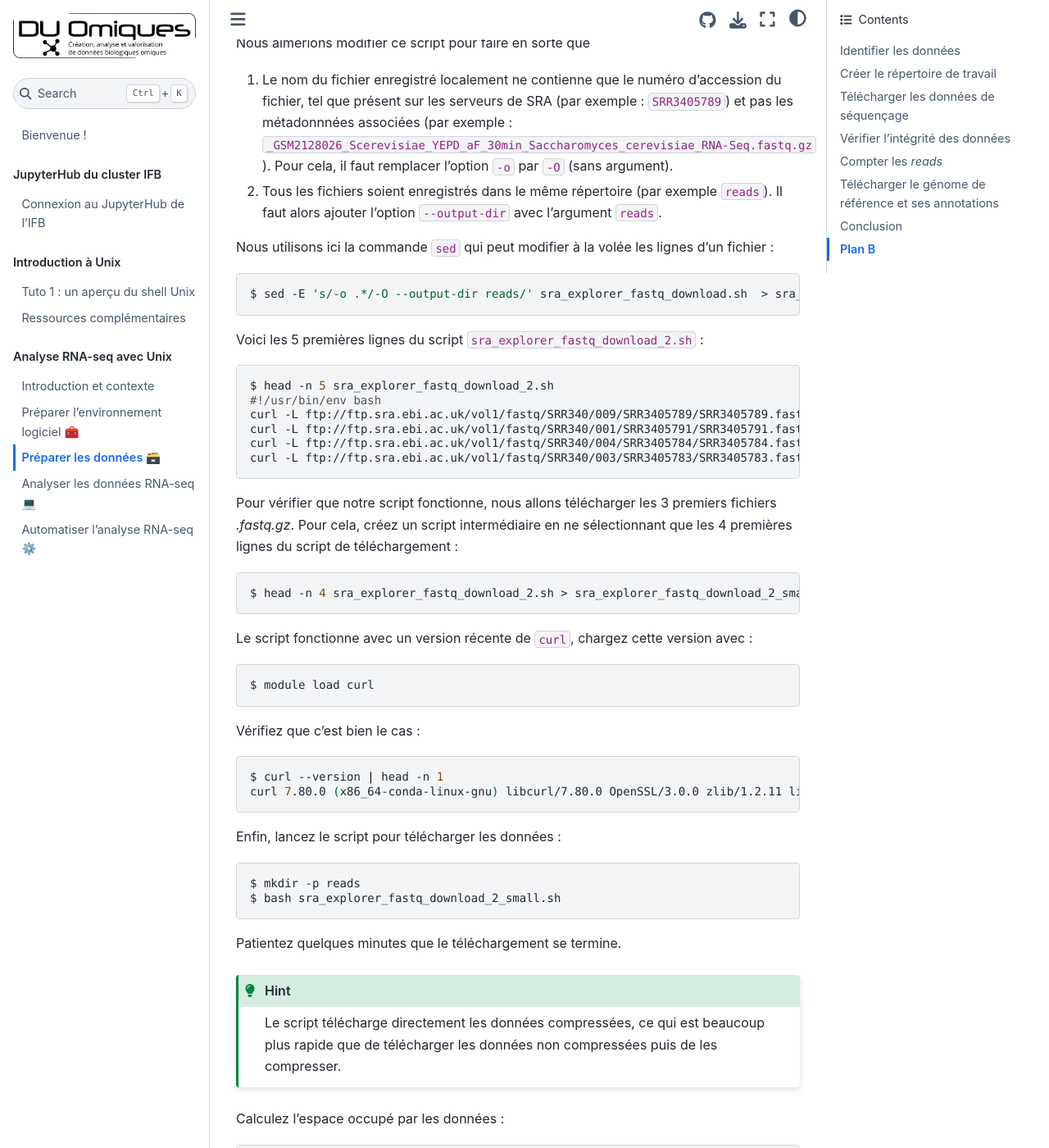
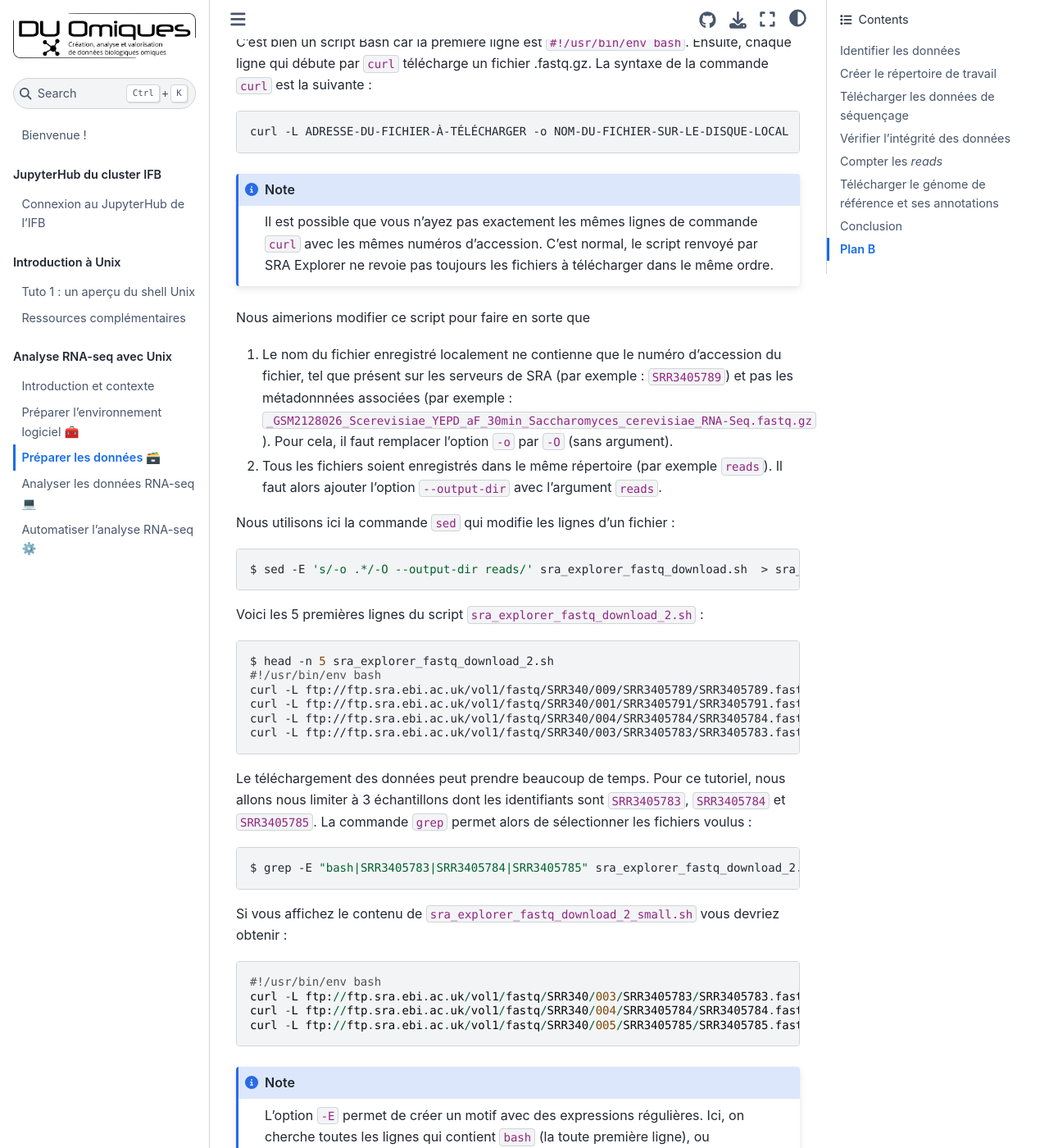
Before and after one commit to pierrepo/unix-tutorial, a Jupyter Book: the page built from tuto2/2_preparer_donnees.md, in a window 1280 px wide and 1400 px high, scrolled down 4973 px. Shown: the whole window at 82% size. Built offline with Jupyter Book 1.0.4 settings and Sphinx 7.4.7 and the Sphinx Book theme 1.1.4, drawn with Linux system fonts in a browser that asks for light colours; some of the changed text lies outside the part shown.

Commit message:
Fix multiple typos and fix file download

````diff
--- a/tuto2/2_preparer_donnees.md
+++ b/tuto2/2_preparer_donnees.md
@@ -23,12 +23,16 @@ $ mkdir -p /shared/projects/202304_duo/$USER/rnaseq
 $ cd /shared/projects/202304_duo/$USER/rnaseq
 ```
 
-Ici, `$USER` va automatiquement être remplacé par votre nom d'utilisateur. Vous n'avez rien à faire.
-
 ```{admonition} Rappel
 :class: tip
 Ne tapez pas le caractère `$` en début de ligne et faites bien attention aux majuscules et au minuscules.
 ```
+
+```{note}
+- Ici, `$USER` va automatiquement être remplacé par votre nom d'utilisateur. Vous n'avez rien à faire.
+- L'option `-p` de `mkdir` évite de déclencher un message d'erreur si le répertoire que vous souhaitez créer existe déjà. Cette option est utile si vous exécutez plusieurs fois cette commande.
+```
+
 
 ## Télécharger les données de séquençage
 
@@ -37,6 +41,12 @@ L'article de Kelliher *et al.* nous a fourni le numéro du projet sur GEO. Cepen
 - *Cryptococcus neoformans var. grubii*.
 
 Nous nous intéressons uniquement aux données de *Saccharomyces cerevisiae* que nous allons devoir sélectionner.
+
+```{attention}
+Nous présentons ici 2 méthodes pour télécharger les fichiers *.fastq.gz*. La méthode 2 est beaucoup plus rapide, c'est la méthode que vous utiliserez pendant le TP. Vous pourrez bien sûr revenir à la méthode 1 plus tard si vous le souhaitez.
+
+➡️ [**Cliquez-ici pour aller directement à la méthode 2**](label:datamethode2) ⬅️
+```
 
 ### Méthode 1 : SRA Run Selector
 
@@ -87,13 +97,6 @@ Créez ensuite un fichier qui ne va contenir que les 3 premiers échantillons av
 $ grep "Saccharomyces cerevisiae" SraRunTable.txt | cut -d"," -f1 | head -n 3 > runs_scere_small.txt
 ```
 
-```{attention}
-À partir de maintenant, n'exécutez plus les commandes suivantes car le téléchargement et la compression des données vont prendre plusieurs dizaines de minutes. Lisez les commandes proposées et essayez de comprendre ce qu'elles font.
-
-Reprenez l'exécution des commandes à la méthode 2.
-```
-
-
 Téléchargez les fichiers fastq associés aux 3 premiers échantillons :
 
 ```bash
@@ -154,11 +158,11 @@ Sur le site [SRA Explorer](https://sra-explorer.info/) :
 1. Vous obtenez ensuite 74 réponses qui correspondent aux différents fichiers / échantillons.
 1. Affinez les réponses en tapant « Scerevisiae » dans le champ « Filter results: ». Vous devriez obtenir 50 résultats.
 1. Sélectionnez tous les résultats en cliquant sur le case vide à droite de *Title*.
-1. Cliquez sur le bouton « Add 50 to collection ».
+1. Cliquez sur le bouton bleu « Add 50 to collection ».
 1. Cliquez ensuite en haut à droite sur le bouton bleu « 50 saved datasets ».
 1. Cliquez enfin sur « Bash script for downloading FastQ files ».
-1. Téléchargez sur votre **machine locale** le script qui vous permettra de télécharger tous les fichiers fastq (`sra_explorer_fastq_download.sh`).
-1. Importer ce script dans l'interface JupyterLab du cluster IFB, dans votre répertoire projet.
+1. Cliquez sur le bouton « Download » pour enregistrer sur votre **machine locale** le script qui permettra de télécharger tous les fichiers .fastq.gz (`sra_explorer_fastq_download.sh`).
+1. Importez enfin ce script dans l'interface JupyterLab du cluster IFB, dans votre répertoire projet.
 
 Voici les 5 premières lignes du script téléchargé :
 
@@ -177,12 +181,16 @@ C'est bien un script Bash car la première ligne est `#!/usr/bin/env bash`. Ensu
 curl -L ADRESSE-DU-FICHIER-À-TÉLÉCHARGER -o NOM-DU-FICHIER-SUR-LE-DISQUE-LOCAL
 ```
 
+```{note}
+Il est possible que vous n'ayez pas exactement les mêmes lignes de commande `curl` avec les mêmes numéros d'accession. C'est normal, le script renvoyé par SRA Explorer ne revoie pas toujours les fichiers à télécharger dans le même ordre.
+```
+
 Nous aimerions modifier ce script pour faire en sorte que
 
 1. Le nom du fichier enregistré localement ne contienne que le numéro d'accession du fichier, tel que présent sur les serveurs de SRA (par exemple : `SRR3405789`) et pas les métadonnnées associées (par exemple : `_GSM2128026_Scerevisiae_YEPD_aF_30min_Saccharomyces_cerevisiae_RNA-Seq.fastq.gz`). Pour cela, il faut remplacer l'option `-o` par `-O` (sans argument).
 2. Tous les fichiers soient enregistrés dans le même répertoire (par exemple `reads`). Il faut alors ajouter l'option `--output-dir` avec l'argument `reads`.
 
-Nous utilisons ici la commande `sed` qui peut modifier à la volée les lignes d'un fichier :
+Nous utilisons ici la commande `sed` qui modifie les lignes d'un fichier :
 
 ```bash
 $ sed -E 's/-o .*/-O --output-dir reads/' sra_explorer_fastq_download.sh  > sra_explorer_fastq_download_2.sh
@@ -199,10 +207,24 @@ curl -L ftp://ftp.sra.ebi.ac.uk/vol1/fastq/SRR340/004/SRR3405784/SRR3405784.fast
 curl -L ftp://ftp.sra.ebi.ac.uk/vol1/fastq/SRR340/003/SRR3405783/SRR3405783.fastq.gz -O --output-dir reads
 ```
 
-Pour vérifier que notre script fonctionne, nous allons télécharger les 3 premiers fichiers *.fastq.gz*. Pour cela, créez un script intermédiaire en ne sélectionnant que les 4 premières lignes du script de téléchargement :
+Le téléchargement des données peut prendre beaucoup de temps. Pour ce tutoriel, nous allons nous limiter à 3 échantillons dont les identifiants sont `SRR3405783`, `SRR3405784` et `SRR3405785`. La commande `grep` permet alors de sélectionner les fichiers voulus :
+
 
 ```bash
-$ head -n 4 sra_explorer_fastq_download_2.sh > sra_explorer_fastq_download_2_small.sh
+$ grep -E "bash|SRR3405783|SRR3405784|SRR3405785" sra_explorer_fastq_download_2.sh > sra_explorer_fastq_download_2_small.sh
+```
+
+Si vous affichez le contenu de `sra_explorer_fastq_download_2_small.sh` vous devriez obtenir :
+
+```
+#!/usr/bin/env bash
+curl -L ftp://ftp.sra.ebi.ac.uk/vol1/fastq/SRR340/003/SRR3405783/SRR3405783.fastq.gz -O --output-dir reads
+curl -L ftp://ftp.sra.ebi.ac.uk/vol1/fastq/SRR340/004/SRR3405784/SRR3405784.fastq.gz -O --output-dir reads
+curl -L ftp://ftp.sra.ebi.ac.uk/vol1/fastq/SRR340/005/SRR3405785/SRR3405785.fastq.gz -O --output-dir reads
+```
+
+```{note}
+L'option `-E` permet de créer un motif avec des expressions régulières. Ici, on cherche toutes les lignes qui contient `bash` (la toute première ligne), ou `SRR3405783`, ou `SRR3405784`, ou `SRR3405785`.
 ```
 
 Le script fonctionne avec un version récente de `curl`, chargez cette version avec :
@@ -228,7 +250,7 @@ $ bash sra_explorer_fastq_download_2_small.sh
 Patientez quelques minutes que le téléchargement se termine.
 
 ```{hint}
-Le script télécharge directement les données compressées, ce qui est beaucoup plus rapide que de télécharger les données non compressées puis de les compresser.
+Le script télécharge directement les données compressées, ce qui est beaucoup plus rapide que de télécharger les données non compressées puis de les compresser (ce qui fait dans la méthode 1).
 ```
 
 Calculez l'espace occupé par les données :
@@ -245,7 +267,7 @@ $ du -csh reads/*
 
 Vous avez téléchargé des données, mais vous n'êtes pas certains de leur intégrité. Ces fichiers sont gros et il y a pu avoir un problème lors du téléchargement.
 
-Télécharger le fichier `reads_md5sum.txt` :
+Téléchargez le fichier `reads_md5sum.txt` :
 
 ```bash
 $ wget https://raw.githubusercontent.com/pierrepo/unix-tutorial/master/tuto2/reads_md5sum.txt
@@ -271,6 +294,11 @@ reads/SRR3405785.fastq.gz: OK
 ```
 
 Si vous n'obtenez pas `OK` à côté de chaque fichier, cela signifie que le fichier a été corrompu lors du téléchargement. Il faut le supprimer et le télécharger à nouveau.
+
+```{note}
+- Habituellement, la commande `md5sum` calcule la somme de contrôle MD5 d'un fichier dont le nom est passé en arguement.
+- Ici, nous utilisons l'option `-c` pour vérifier l'intégrité de plusieurs fichiers dont le nom et la somme de contrôle de référence sont fournis dans le fichier `reads_md5sum.txt`. Cette option automatise la vérification de l'intégrité de nombreux fichiers en seule commande.
+```
 
 ## Compter les *reads*
 
@@ -315,7 +343,7 @@ Téléchargez le fichier concerné (`Ensembl build R64-1-1.tar.gz`) et décompre
 
 ```bash
 $ wget http://igenomes.illumina.com.s3-website-us-east-1.amazonaws.com/Saccharomyces_cerevisiae/Ensembl/R64-1-1/Saccharomyces_cerevisiae_Ensembl_R64-1-1.tar.gz
-$ tar zxvf Saccharomyces_cerevisiae_Ensembl_R64-1-1.tar.gz
+$ tar -zxvf Saccharomyces_cerevisiae_Ensembl_R64-1-1.tar.gz
 ```
 
 Récupérez ensuite les fichiers contenant le génome et les annotations :
````
Also changed, not shown: other parts of tuto2/2_preparer_donnees.md (+6 -20 lines), tuto2/1_preparer_logiciels_module.md (+25 -5 lines).
